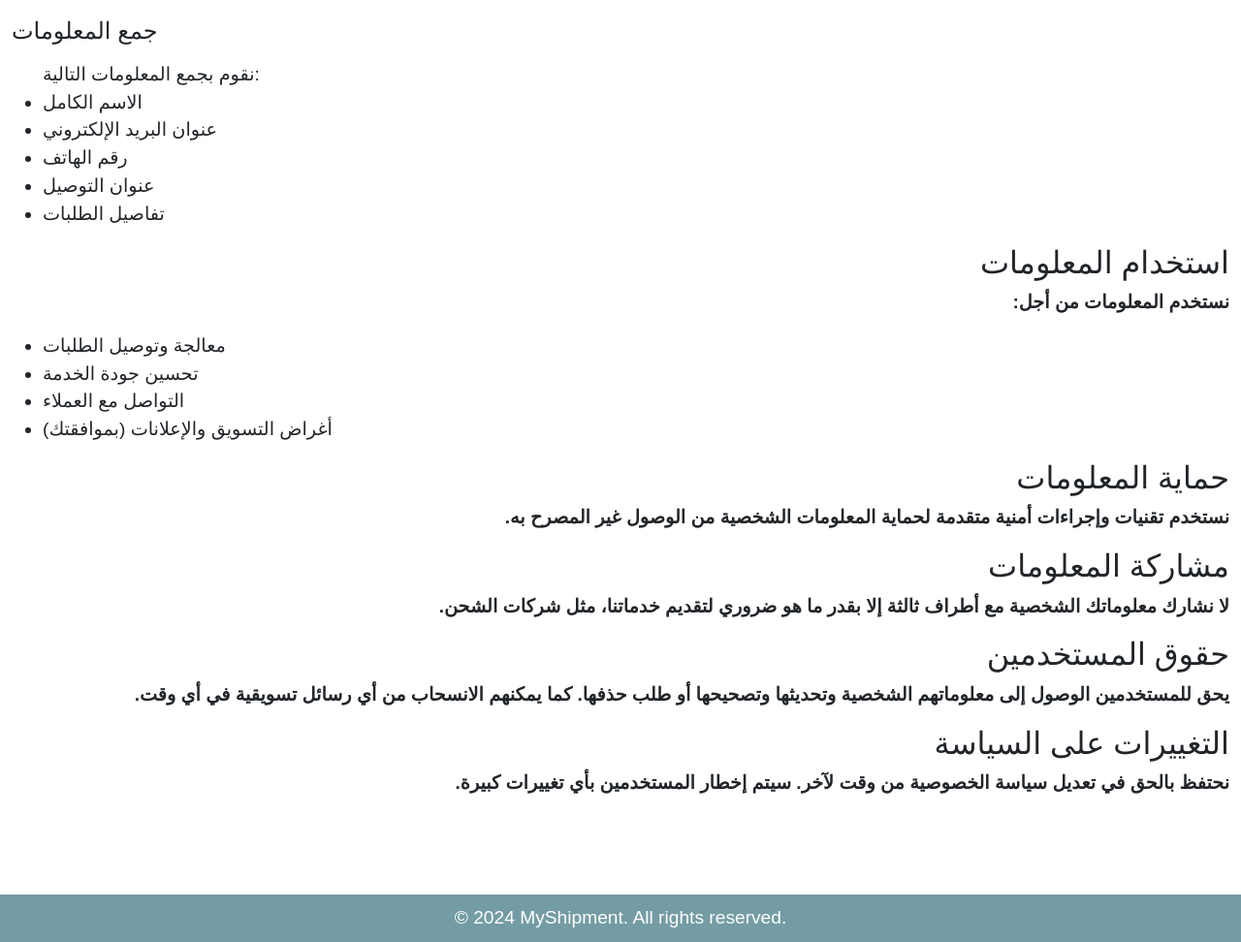
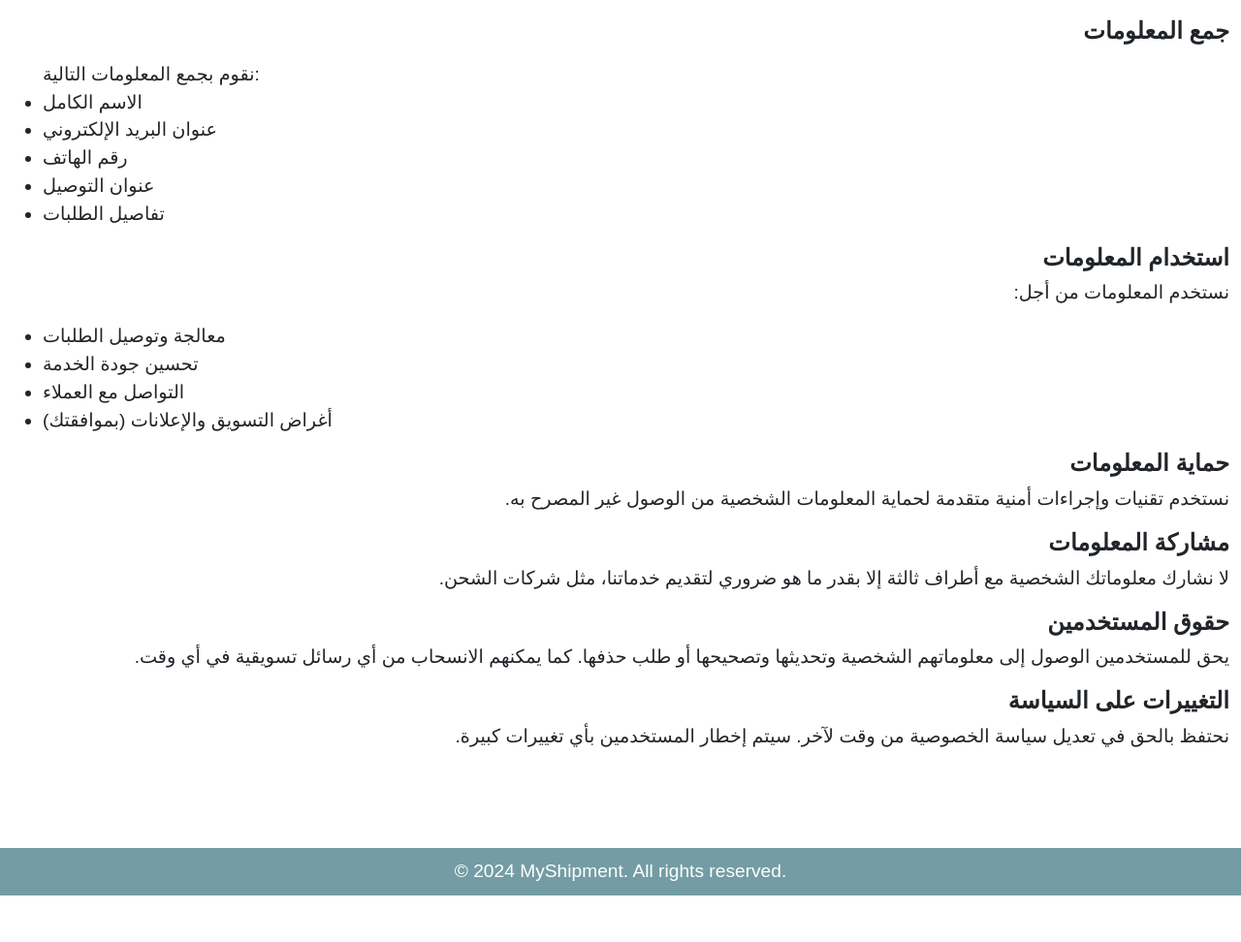
Before and after one commit to zaidalshreef/shipments, a Django app: page /shipments/privacy_policy/ in a window 1280 px wide. Shown: the part 86-1058 px from the top of the page at 97% size. After the commit the page ends 1010 px from the top, so only its background shows below. Run offline with Django 5.2, Linux system fonts and the light colour scheme; some libraries are stand-ins or nearby versions.

Commit message:
Edite style privacy_policy page 5

```diff
--- a/shipments/templates/privacy_policy.html
+++ b/shipments/templates/privacy_policy.html
@@ -12,14 +12,14 @@ p.rtl {
   direction: rtl;
   font-family: "Chivo", sans-serif;
             font-optical-sizing: auto;
-            font-weight: 700;
+            font-weight: 400;
             font-style: normal;
 }
-h2.rtl {
+h4.rtl {
   direction: rtl;
   font-family: "Chivo", sans-serif;
             font-optical-sizing: auto;
-            font-weight: 400;
+            font-weight: 700;
             font-style: normal;
 }
 
@@ -42,7 +42,7 @@ h2.rtl {
 
         </p>
 
-        <h2 class="rtl" >استخدام المعلومات</h2>
+        <h4 class="rtl" >استخدام المعلومات</h4>
 
         <p class="rtl"> نستخدم المعلومات من أجل:            <ul class="rtl">
             <li>معالجة وتوصيل الطلبات  </li>
@@ -53,13 +53,13 @@ h2.rtl {
 
         </p>
 
-        <h2 class="rtl">حماية المعلومات </h2>
+        <h4 class="rtl">حماية المعلومات </h4>
         <p class="rtl">نستخدم تقنيات وإجراءات أمنية متقدمة لحماية المعلومات الشخصية من الوصول غير المصرح به.</p>
-        <h2 class="rtl">مشاركة المعلومات</h2>
+        <h4 class="rtl">مشاركة المعلومات</h4>
         <p class="rtl">لا نشارك معلوماتك الشخصية مع أطراف ثالثة إلا بقدر ما هو ضروري لتقديم خدماتنا، مثل شركات الشحن. </p>
-        <h2 class="rtl">حقوق المستخدمين</h2>
+        <h4 class="rtl">حقوق المستخدمين</h4>
         <p class="rtl">يحق للمستخدمين الوصول إلى معلوماتهم الشخصية وتحديثها وتصحيحها أو طلب حذفها. كما يمكنهم الانسحاب من أي رسائل تسويقية في أي وقت.</p>
-        <h2 class="rtl">التغييرات على السياسة </h2>
+        <h4 class="rtl">التغييرات على السياسة </h4>
         <p class="rtl">نحتفظ بالحق في تعديل سياسة الخصوصية من وقت لآخر. سيتم إخطار المستخدمين بأي تغييرات كبيرة.</p>
 
     </div>
```
